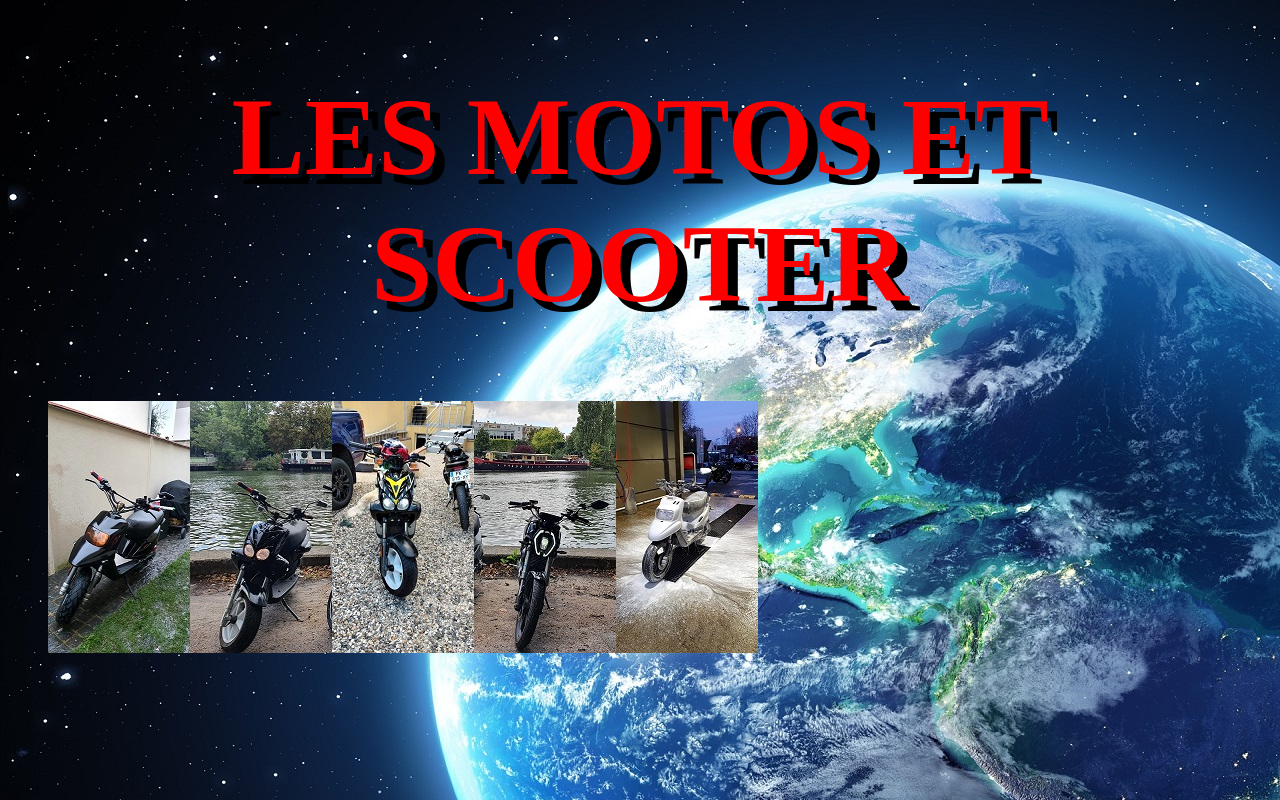
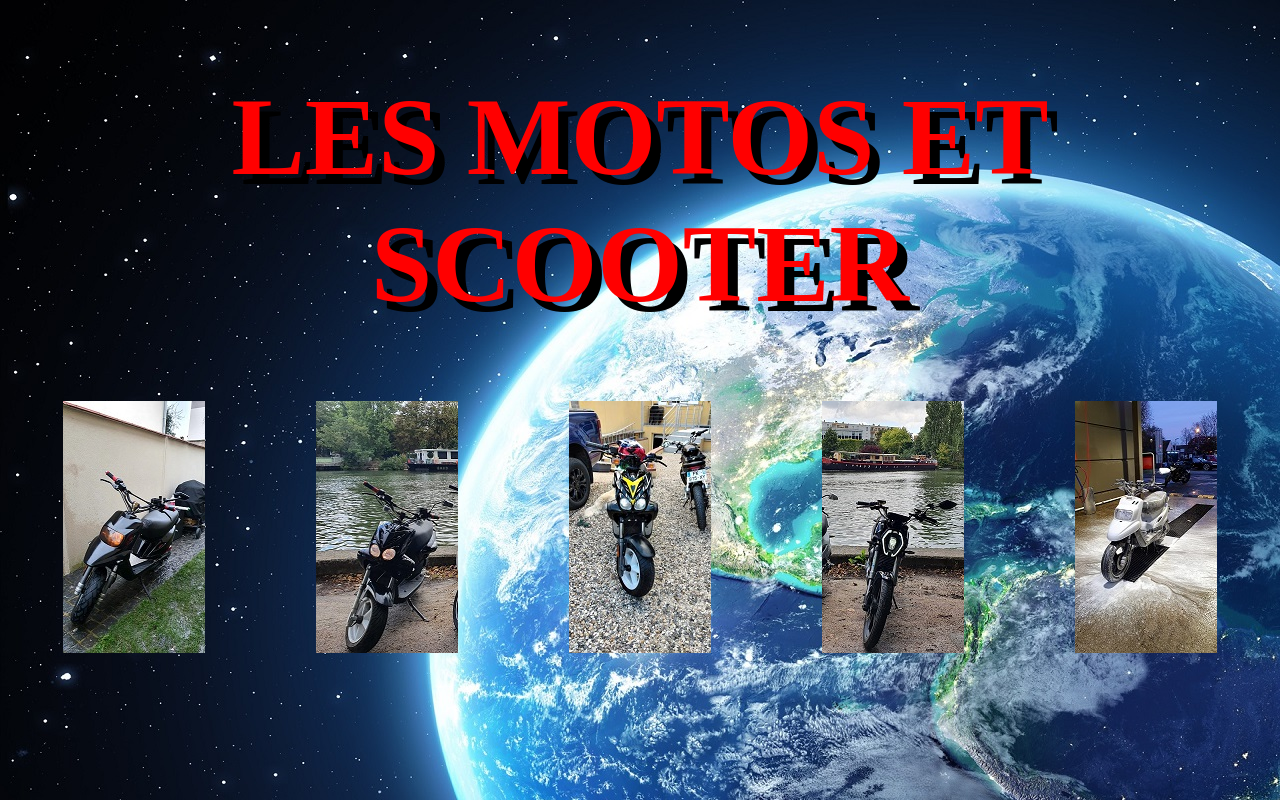
Before and after one commit to clemriq/motos-et-scooter, a plain HTML site: page index.html in a window 1280 px wide. Drawn offline with Linux system fonts and the light colour scheme.

Commit message:
Update style.css

```diff
--- a/style.css
+++ b/style.css
@@ -13,6 +13,4 @@ Body
 { display:flex;
     justify-content:space-around;
     flex-direction:row;
-    -webkit-margin-start: 40px;
--webkit-margin-end: 850px;
 }
```
